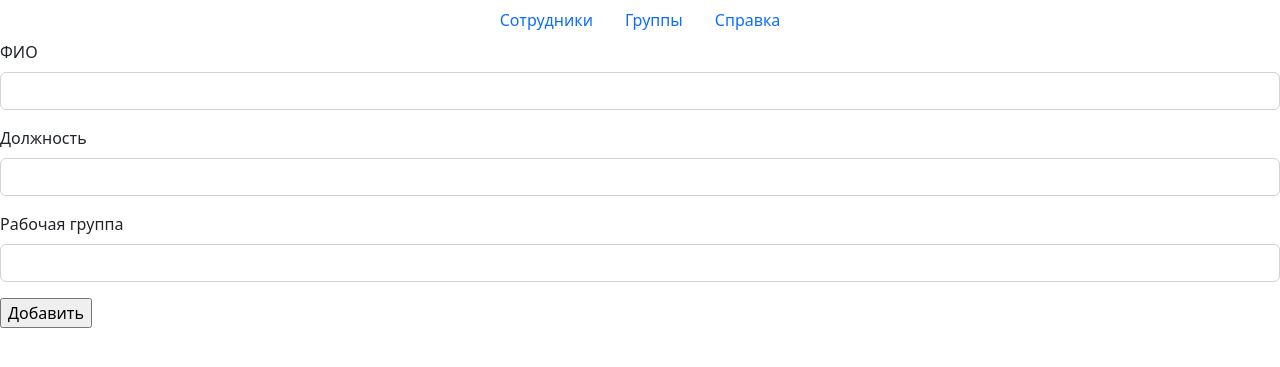
After one commit to janmats/SKY, a Django app: page /createworker in a window 1280 px wide. The commit adds this page. Shown: the top 367 px of the page. Run offline with Django 4.2, Linux system fonts and the light colour scheme.

Commit message:
fourth commit

```diff
--- a/mysite/settings.py
+++ b/mysite/settings.py
@@ -37,6 +37,7 @@ INSTALLED_APPS = [
     'django.contrib.sessions',
     'django.contrib.messages',
     'django.contrib.staticfiles',
+    'web'
 ]
 
 MIDDLEWARE = [
--- /dev/null
+++ b/templates/createworker.html
@@ -0,0 +1,24 @@
+{% extends "base.html" %}
+
+{% block title %}title{% endblock %}
+
+{% block content %}
+
+<form method="post" action="createworker">
+  {% csrf_token %}
+  <div class="mb-3">
+    <label for="inputName" class="form-label">ФИО</label>
+    <input type="text" name="name" class="form-control" id="inputName">
+  </div>
+  <div class="mb-3">
+    <label for="inputPosition" class="form-label">Должность</label>
+    <input type="text" name="position" class="form-control" id="inputPosition">
+  </div>
+    <div class="mb-3">
+    <label for="inputWorkgroup" class="form-label">Рабочая группа</label>
+    <input type="text" name="workgroup" class="form-control" id="inputWorkgroup">
+    </div>
+    <input type="submit" value="Добавить" />
+</form>
+
+{% endblock %}
--- /dev/null
+++ b/web/models.py
@@ -0,0 +1,6 @@
+from django.db import models
+
+class Worker(models.Model):
+    name = models.CharField(max_length=30)
+    position = models.CharField(max_length=30)
+    workgroup = models.CharField(max_length=30)
--- a/web/urls.py
+++ b/web/urls.py
@@ -22,4 +22,5 @@ urlpatterns = [
     path('', views.index),
     path('groups', views.groups),
     path('help', views.help),
+    path('createworker', views.createworker),
 ]
--- a/web/views.py
+++ b/web/views.py
@@ -1,7 +1,9 @@
 from django.http import HttpResponse
 from django.shortcuts import render
+from django.shortcuts import redirect
+from web.models import *
 
-sotrydnik_data=[
+worker_data=[
     {
         'id': '1',
         'name': 'Иванов',
@@ -23,8 +25,25 @@ sotrydnik_data=[
 ]
 
 def index(request):
-    return render(request, 'index.html', {'sotrydniks':sotrydnik_data})
+    return render(request, 'index.html', {
+        'workers':Worker.objects.all()
+    })
+
 def groups(request):
     return render(request, 'groups.html')
+
 def help(request):
     return render(request, 'help.html')
+
+def createworker(request):
+    if request.method=='GET':
+        return render(request, 'createworker.html')
+    else:
+        name=request.POST['name']
+        position = request.POST['position']
+        workgroup = request.POST['workgroup']
+
+
+        Worker(name=name, position=position, workgroup=workgroup).save()
+
+        return redirect('/')
```
Also changed, not shown: templates/index.html (+6 -5 lines), db.sqlite3, web/migrations/0001_initial.py (added), web/migrations/__init__.py (added).
